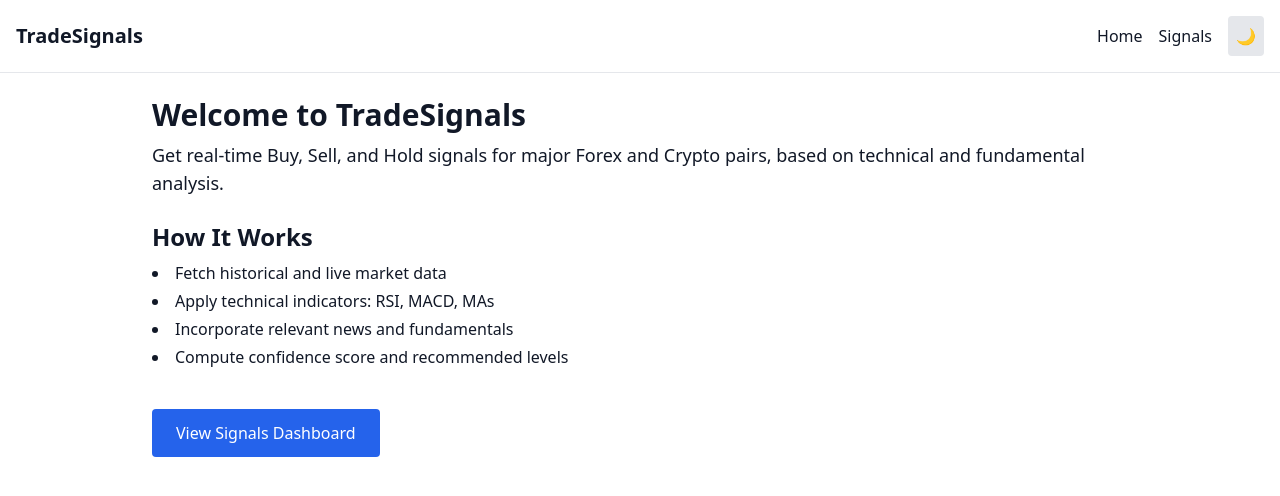
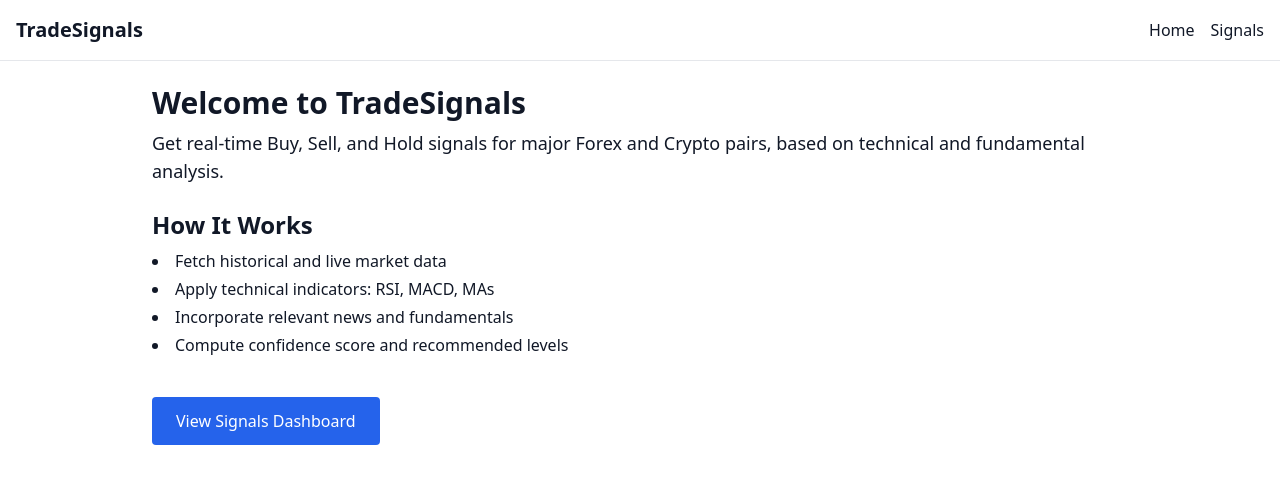
Before and after one commit to AntonLabus/tradesignals-, a Next.js app: page / in a window 1280 px wide. Shown: the top 496 px of the page. Built offline with nearby package versions, Linux system fonts and the light colour scheme.

Commit message:
fix: remove server-side useTheme hook to prevent SSR error

```diff
--- a/src/app/layout.tsx
+++ b/src/app/layout.tsx
@@ -2,25 +2,12 @@ import './globals.css';
 import React, { ReactNode } from 'react';
 import Link from 'next/link';
 import NextThemesProvider from '../components/ThemeProvider';
-import { useTheme } from 'next-themes';
 
 export const metadata = {
   title: 'TradeSignals',
   description: 'Forex & Crypto trading signals dashboard',
 };
 
-// Theme toggle component using next-themes
-function ThemeToggle() {
-  const { theme, setTheme } = useTheme();
-  return (
-    <button
-      onClick={() => setTheme(theme === 'dark' ? 'light' : 'dark')}
-      className="ml-4 p-2 bg-gray-200 dark:bg-gray-700 rounded"
-    >
-      {theme === 'dark' ? '☀️' : '🌙'}
-    </button>
-  );
-}
 export default function RootLayout({ children }: { children: ReactNode }) {
   return (
     <html lang="en">
@@ -33,7 +20,6 @@ export default function RootLayout({ children }: { children: ReactNode }) {
             <nav className="flex items-center">
               <Link href="/" className="mr-4">Home</Link>
               <Link href="/signals">Signals</Link>
-              <ThemeToggle />
             </nav>
           </header>
           <main className="p-6 max-w-5xl mx-auto">{children}</main>
```
